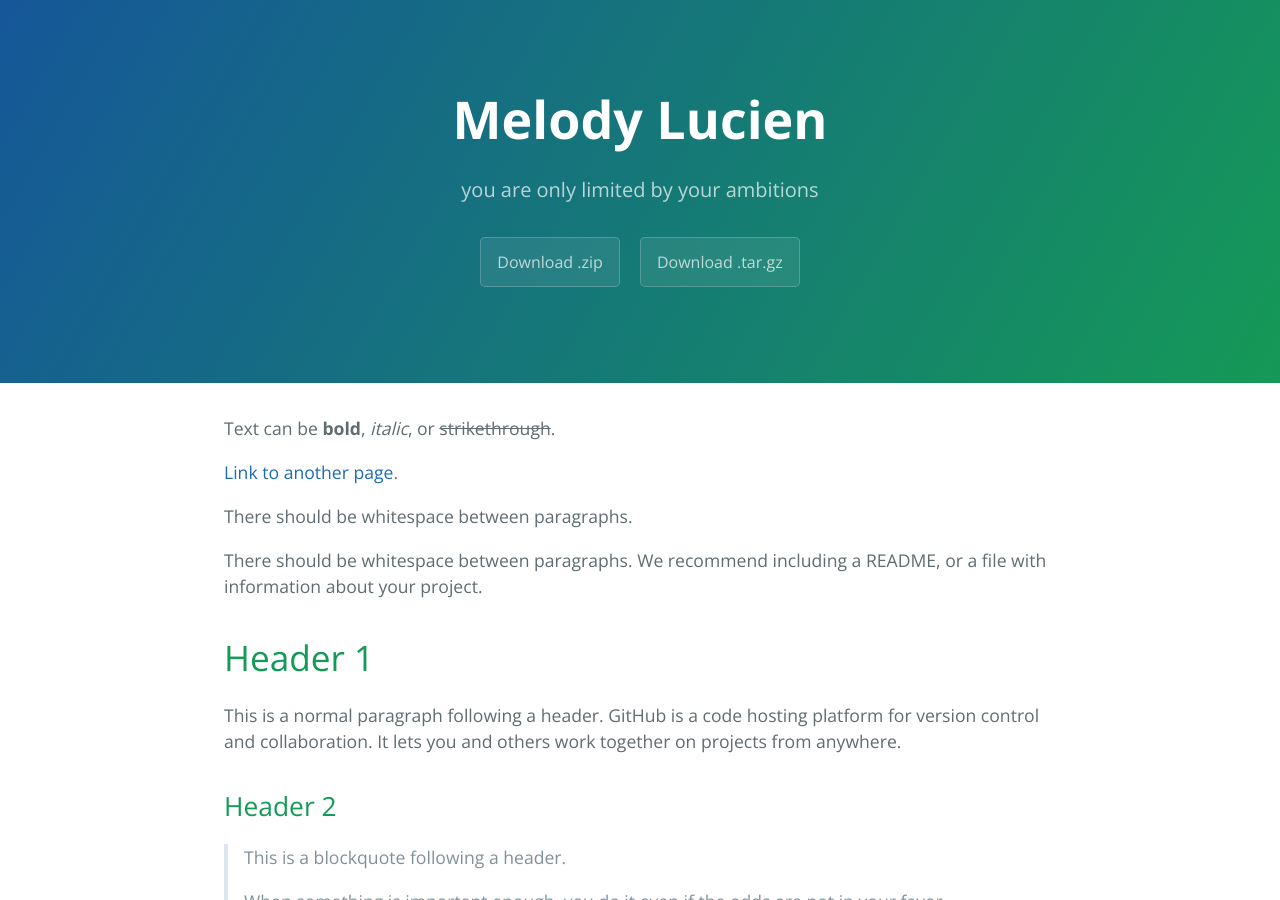
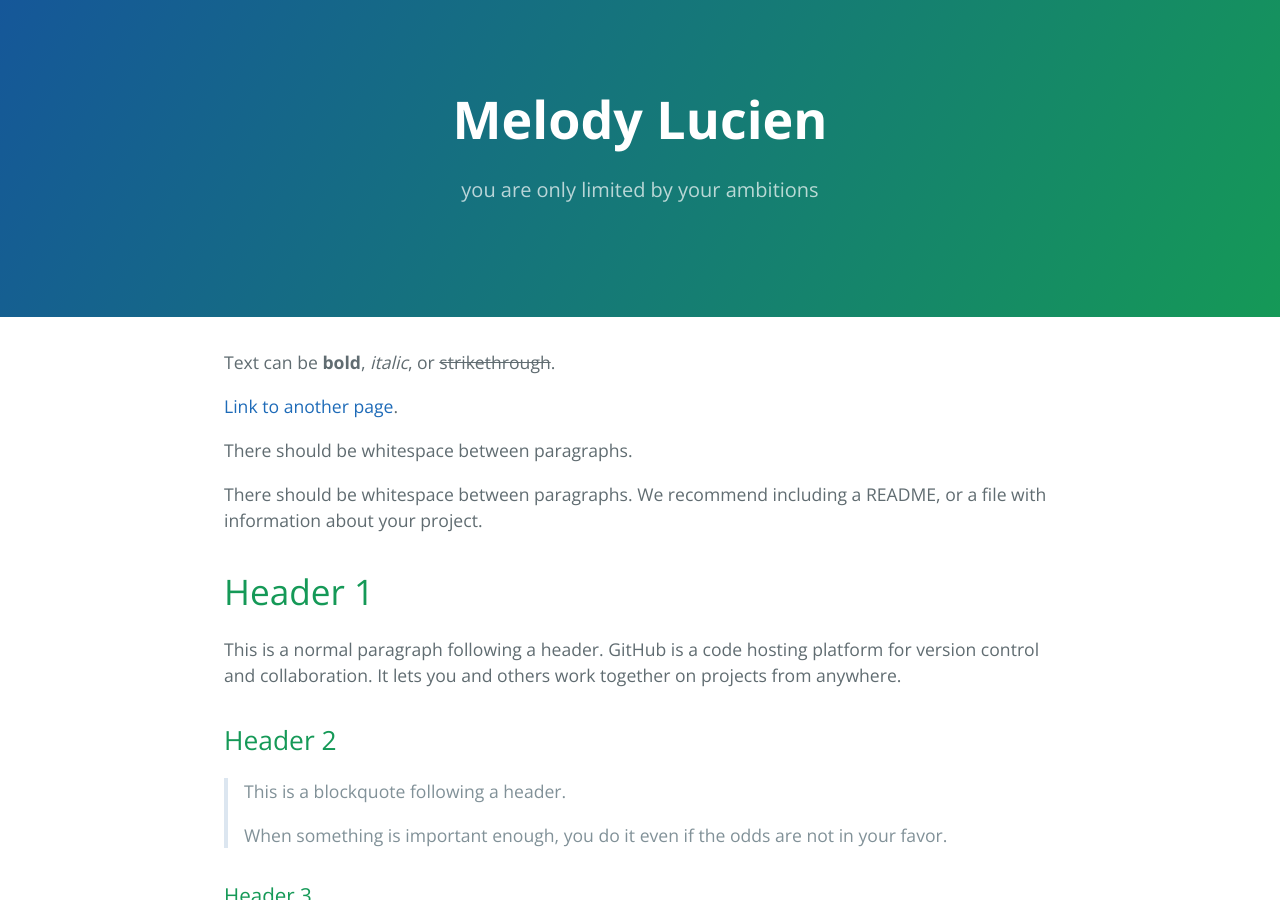
Before and after one commit to MelodyLucien/MelodyLucien.github.io, a Jekyll site: the page built from index.md, in a window 1280 px wide and 900 px high. Built offline with Jekyll 4.4.1, drawn with Linux system fonts in a browser that asks for light colours.

Commit message:
Update default.html
delete download info

```diff
--- a/_layouts/default.html
+++ b/_layouts/default.html
@@ -16,10 +16,6 @@
       {% if site.github.is_project_page %}
         <a href="{{ site.github.repository_url }}" class="btn">View on GitHub</a>
       {% endif %}
-      {% if site.show_downloads %}
-        <a href="{{ site.github.zip_url }}" class="btn">Download .zip</a>
-        <a href="{{ site.github.tar_url }}" class="btn">Download .tar.gz</a>
-      {% endif %}
     </section>
 
     <section class="main-content">
@@ -33,7 +29,7 @@
       </footer>
     </section>
 
-    {% if site.google_analytics %}
+    {% if site.google_analytics %}%}
       <script type="text/javascript">
         (function(i,s,o,g,r,a,m){i['GoogleAnalyticsObject']=r;i[r]=i[r]||function(){
         (i[r].q=i[r].q||[]).push(arguments)},i[r].l=1*new Date();a=s.createElement(o),
```
